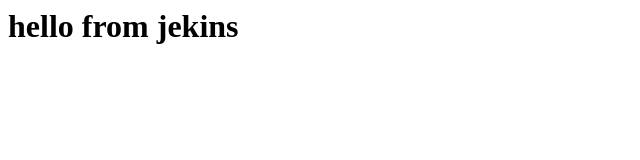
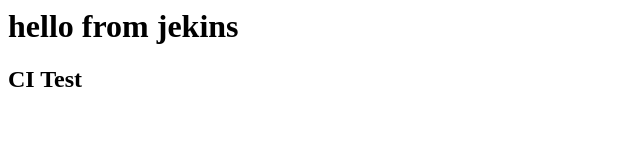
Before and after one commit to itzrax/devops-lab, a plain HTML site: page index.html in a window 1280 px wide. Shown: the full height of the page, 0-640 px from the left. Drawn offline with Linux system fonts and the light colour scheme.

Commit message:
Add CI Test header to index.html

```diff
--- a/index.html
+++ b/index.html
@@ -4,5 +4,6 @@
   </head>
   <body>
     <h1>hello from jekins</h1>
+    <h2>CI Test</h2>
   </body>
 </html>
```
